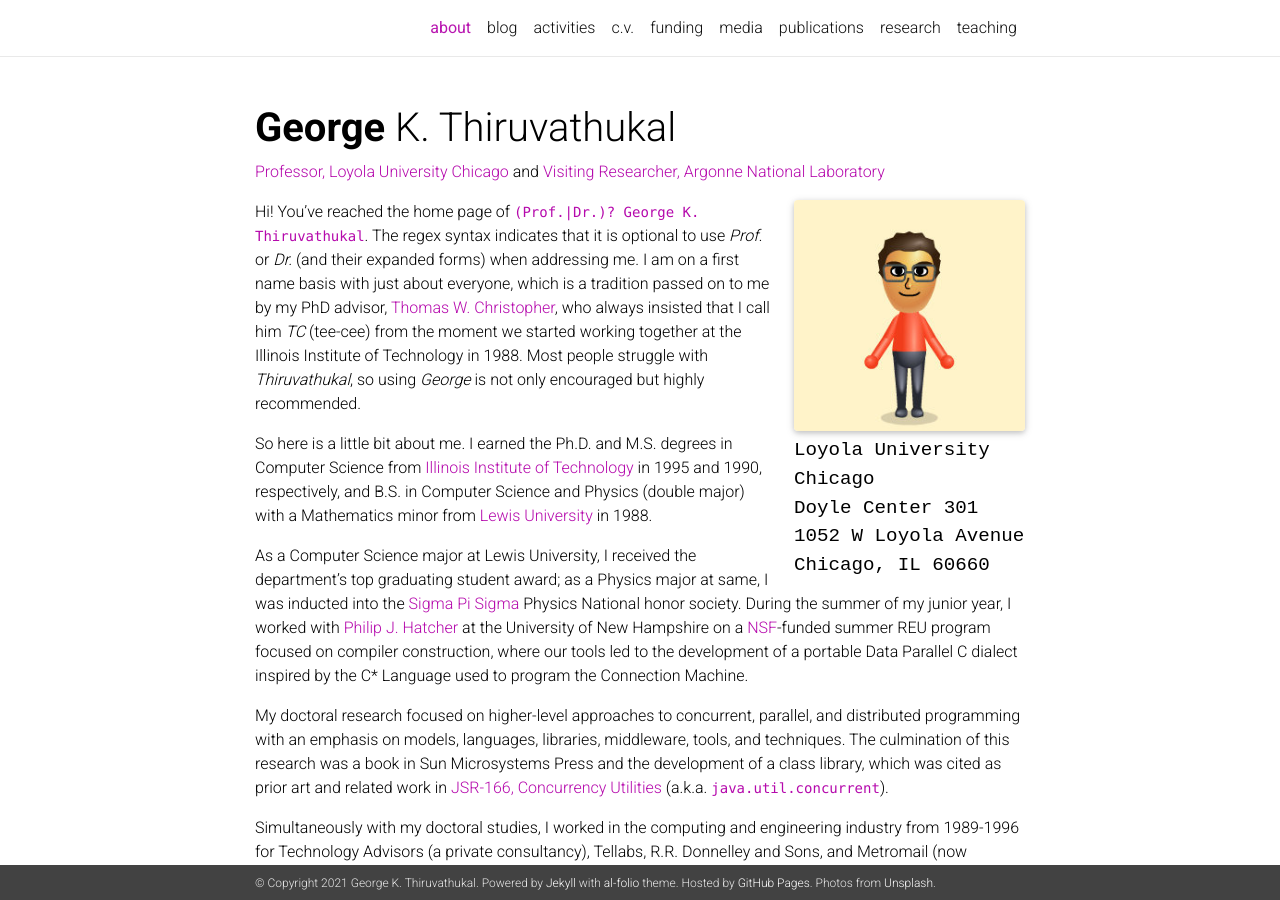
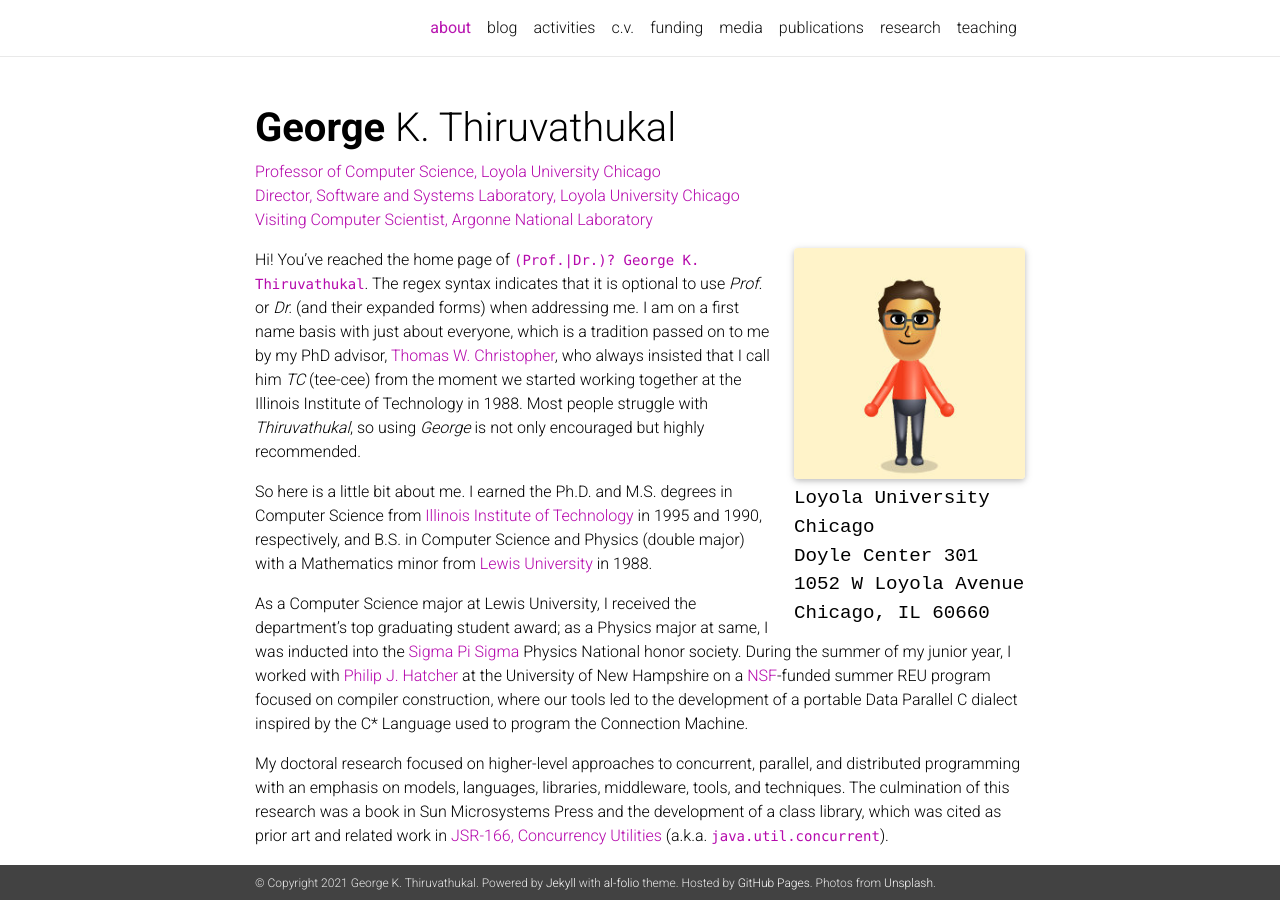
Before and after one commit to cyberwu88/gkt, a Jekyll site: the page built from _pages/about.md, in a window 1280 px wide and 900 px high. Built offline with Jekyll 4.4.1, drawn with Linux system fonts in a browser that asks for light colours; nearby versions of some CDN libraries; a style sheet for code colours, icons or effects is not loaded.

Commit message:
update affiliations on header

```diff
--- a/_pages/about.md
+++ b/_pages/about.md
@@ -2,8 +2,7 @@
 layout: about
 title: about
 permalink: /
-description: <a href="https://luc.edu/gkthiruvathukal">Professor, Loyola University Chicago</a> and <a href="https://www.alcf.anl.gov/about/people/george-k-thiruvathukal">Visiting Researcher, Argonne National Laboratory</a>
-
+description: <a href="https://luc.edu/gkthiruvathukal">Professor of Computer Science, Loyola University Chicago</a><br/><a href="https://ssl.cs.luc.edu">Director, Software and Systems Laboratory, Loyola University Chicago</a><br/><a href="https://www.alcf.anl.gov/about/people/george-k-thiruvathukal">Visiting Computer Scientist, Argonne National Laboratory</a>
 profile:
   align: right
   image: prof_pic.jpg
```
